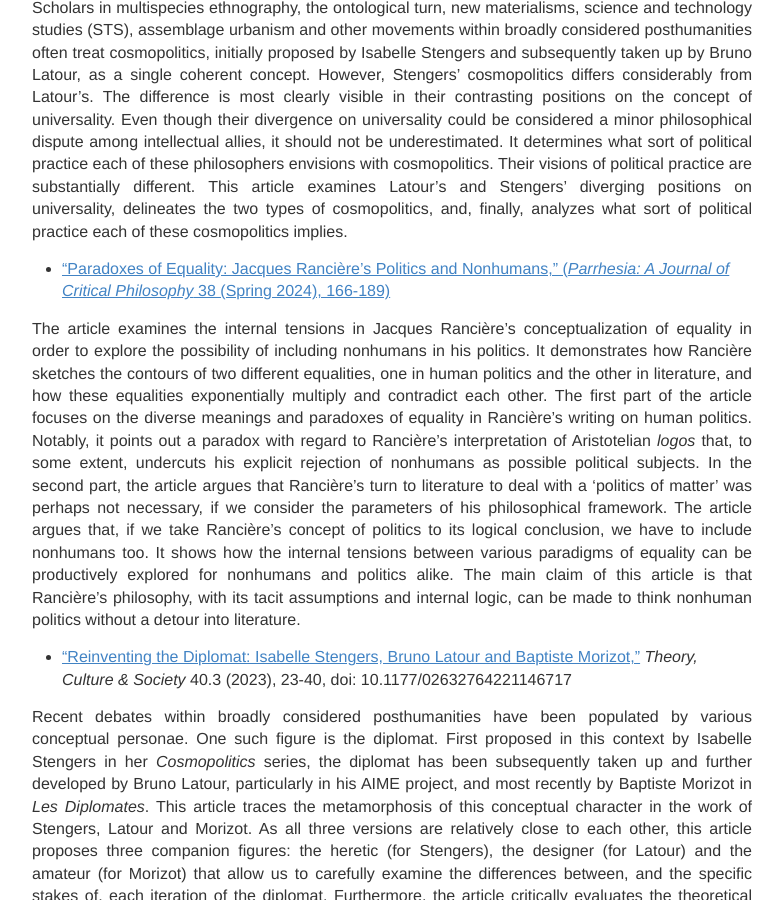
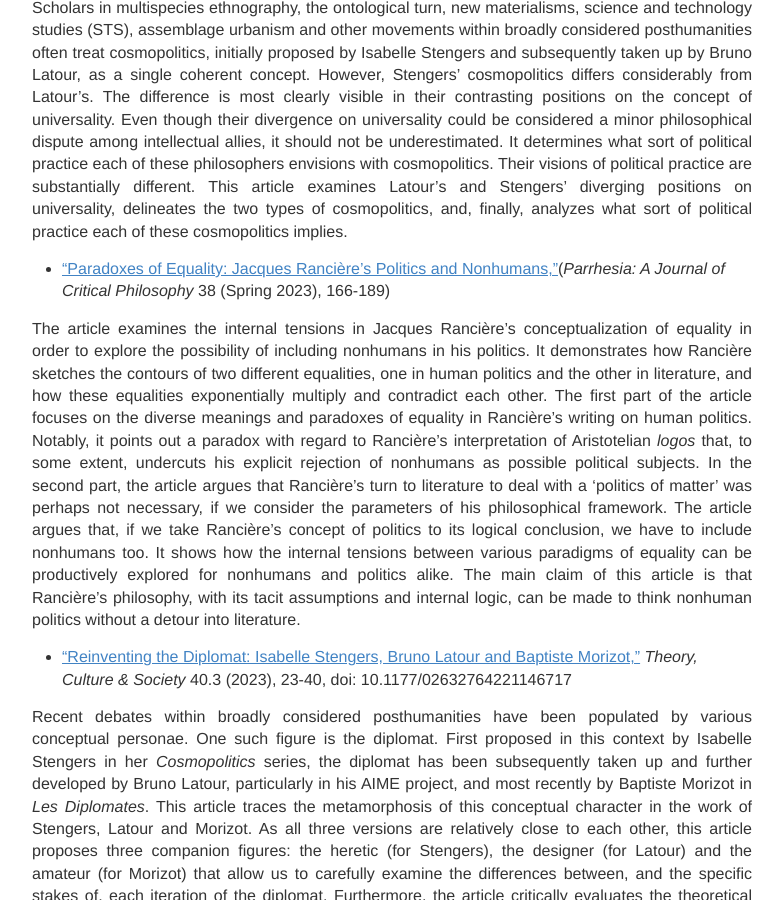
Before and after one commit to IJanicka/IJanicka.github.io, a Jekyll site: the page built from publications.md, in a window 1280 px wide and 900 px high, scrolled down 1180 px. Shown: the whole window, without its empty margins (248-1031 px from the left). Built offline with Jekyll 4.4.1, drawn with Linux system fonts in a browser that asks for light colours.

Commit message:
Update publications.md

```diff
--- a/publications.md
+++ b/publications.md
@@ -23,7 +23,7 @@
 
 Scholars in multispecies ethnography, the ontological turn, new materialisms, science and technology studies (STS), assemblage urbanism and other movements within broadly considered posthumanities often treat cosmopolitics, initially proposed by Isabelle Stengers and subsequently taken up by Bruno Latour, as a single coherent concept. However, Stengers’ cosmopolitics differs considerably from Latour’s. The difference is most clearly visible in their contrasting positions on the concept of universality. Even though their divergence on universality could be considered a minor philosophical dispute among intellectual allies, it should not be underestimated. It determines what sort of political practice each of these philosophers envisions with cosmopolitics. Their visions of political practice are substantially different. This article examines Latour’s and Stengers’ diverging positions on universality, delineates the two types of cosmopolitics, and, finally, analyzes what sort of political practice each of these cosmopolitics implies.
 
-* <a href="https://parrhesiajournal.org/wp-content/uploads/2024/01/07.-Iwona-Janicka-Paradoxes-of-Equality-Jacques-Rancieres-Politics-and-Nonhumans.pdf" target="_blank"> “Paradoxes of Equality: Jacques Rancière’s Politics and Nonhumans,” (*Parrhesia: A Journal of Critical Philosophy* 38 (Spring 2024), 166-189)<br>
+* <a href="https://parrhesiajournal.org/wp-content/uploads/2024/01/07.-Iwona-Janicka-Paradoxes-of-Equality-Jacques-Rancieres-Politics-and-Nonhumans.pdf" target="_blank"> “Paradoxes of Equality: Jacques Rancière’s Politics and Nonhumans,”</a>(*Parrhesia: A Journal of Critical Philosophy* 38 (Spring 2023), 166-189)<br>
 
 The article examines the internal tensions in Jacques Rancière’s conceptualization of equality in order to explore the possibility of including nonhumans in his politics. It demonstrates how Rancière sketches the contours of two different equalities, one in human politics and the other in literature, and how these equalities exponentially multiply and contradict each other. The first part of the article focuses on the diverse meanings and paradoxes of equality in Rancière’s writing on human politics. Notably, it points out a paradox with regard to Rancière’s interpretation of Aristotelian *logos* that, to some extent, undercuts his explicit rejection of nonhumans as possible political subjects. In the second part, the article argues that Rancière’s turn to literature to deal with a ‘politics of matter’ was perhaps not necessary, if we consider the parameters of his philosophical framework. The article argues that, if we take Rancière’s concept of politics to its logical conclusion, we have to include nonhumans too. It shows how the internal tensions between various paradigms of equality can be productively explored for nonhumans and politics alike. The main claim of this article is that Rancière’s philosophy, with its tacit assumptions and internal logic, can be made to think nonhuman politics without a detour into literature.
 
```
